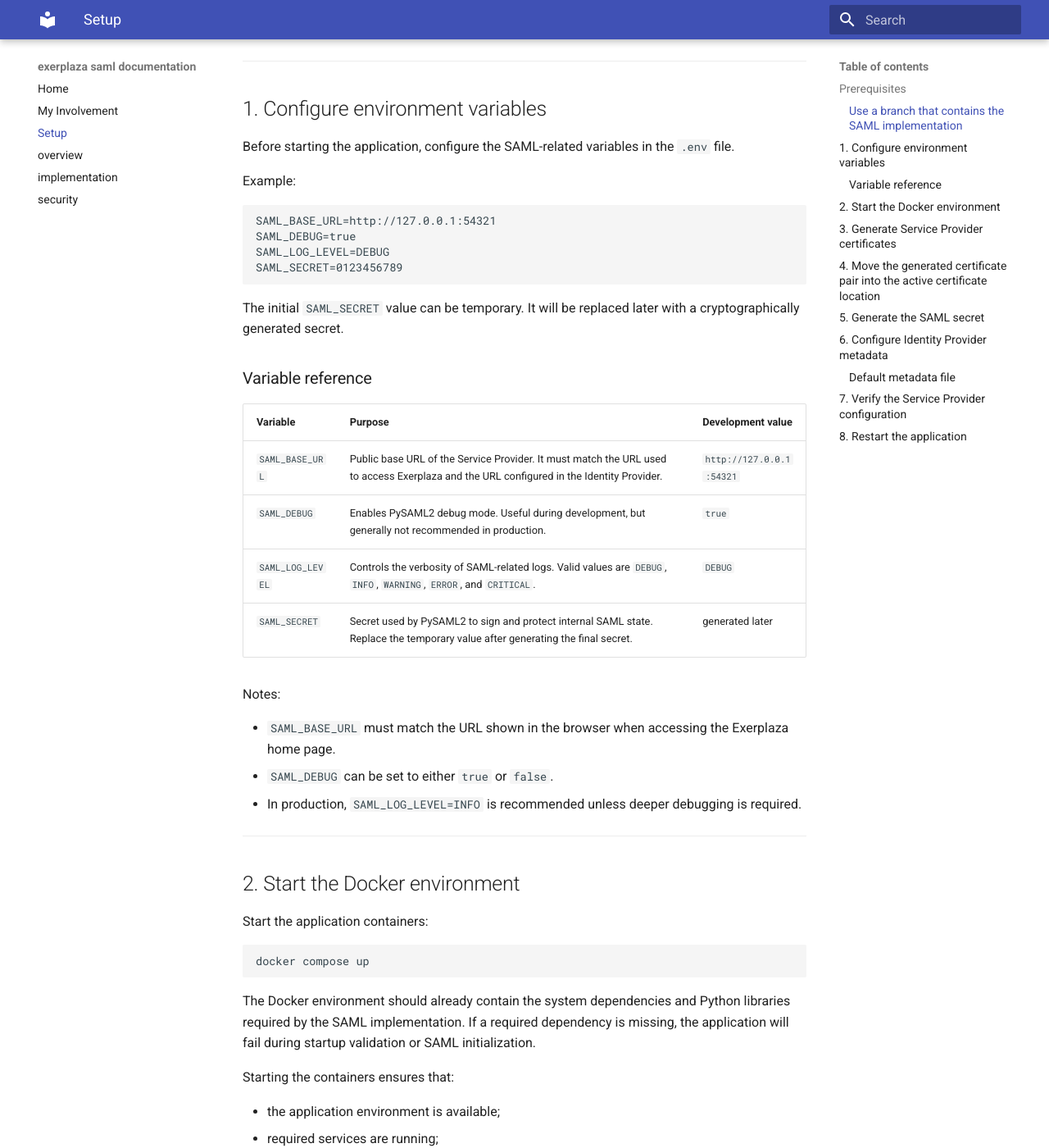
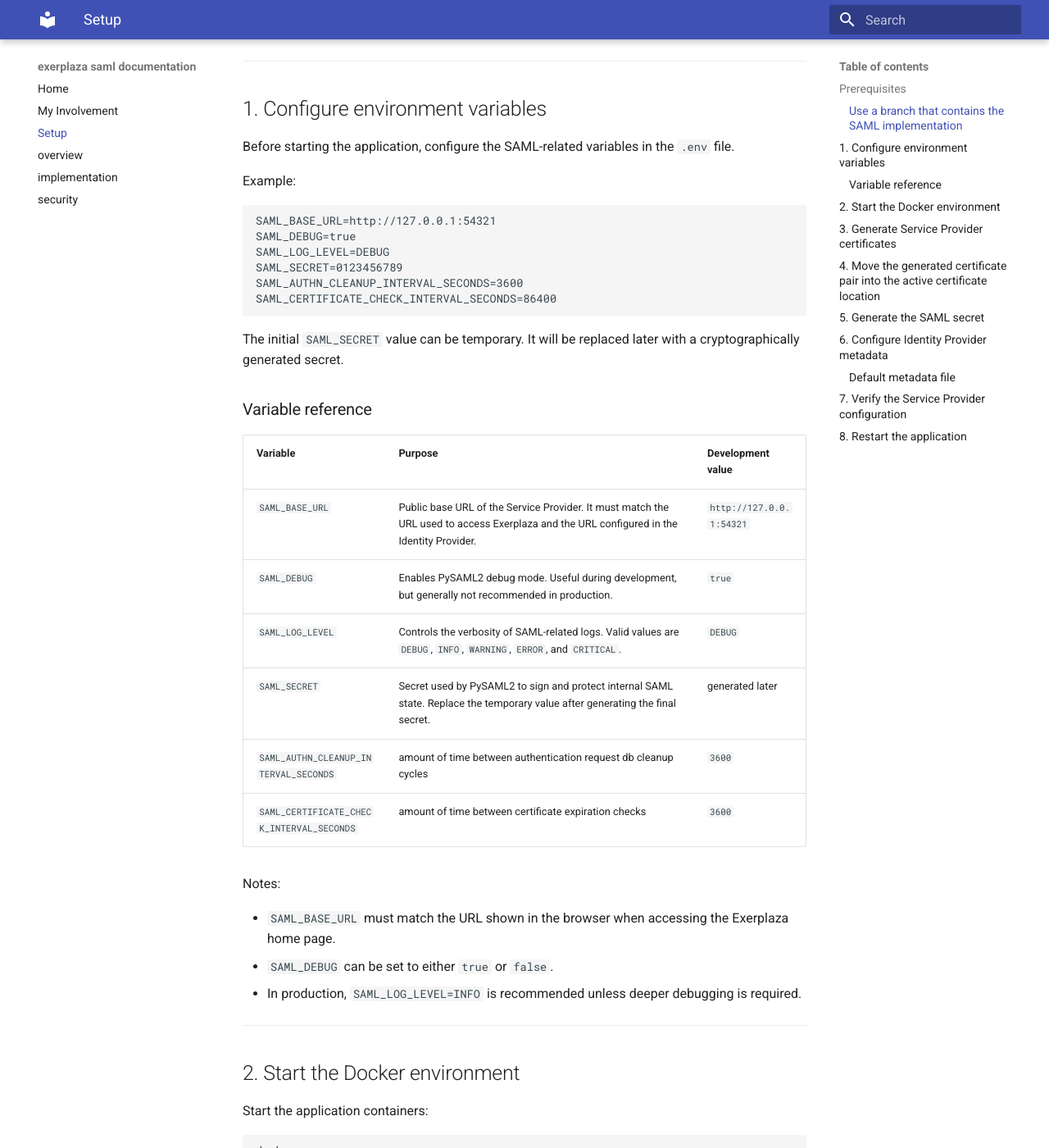
Before and after one commit to acquanaturaleminerale/acquanaturaleminerale.github.io, an MkDocs documentation site: the page built from docs/setup.md, in a window 1280 px wide and 1400 px high, scrolled down 1150 px. Shown: the whole window at 82% size. Built offline with MkDocs 1.6.1 and Material for MkDocs 9.7.7, drawn with Linux system fonts in a browser that asks for light colours.

Commit message:
Update setup.md

````diff
--- a/docs/setup.md
+++ b/docs/setup.md
@@ -54,6 +54,8 @@
 SAML_DEBUG=true
 SAML_LOG_LEVEL=DEBUG
 SAML_SECRET=0123456789
+SAML_AUTHN_CLEANUP_INTERVAL_SECONDS=3600
+SAML_CERTIFICATE_CHECK_INTERVAL_SECONDS=86400
 ```
 
 The initial `SAML_SECRET` value can be temporary. It will be replaced later with a cryptographically generated secret.
@@ -66,6 +68,8 @@
 | `SAML_DEBUG`     | Enables PySAML2 debug mode. Useful during development, but generally not recommended in production.                                      | `true`                   |
 | `SAML_LOG_LEVEL` | Controls the verbosity of SAML-related logs. Valid values are `DEBUG`, `INFO`, `WARNING`, `ERROR`, and `CRITICAL`.                       | `DEBUG`                  |
 | `SAML_SECRET`    | Secret used by PySAML2 to sign and protect internal SAML state. Replace the temporary value after generating the final secret.           | generated later          |
+| `SAML_AUTHN_CLEANUP_INTERVAL_SECONDS`    | amount of time between authentication request db cleanup cycles                                                  | `3600`                   |
+| `SAML_CERTIFICATE_CHECK_INTERVAL_SECONDS`    | amount of time between certificate expiration checks                                                         | `3600`                   |
 
 Notes:
 
````
